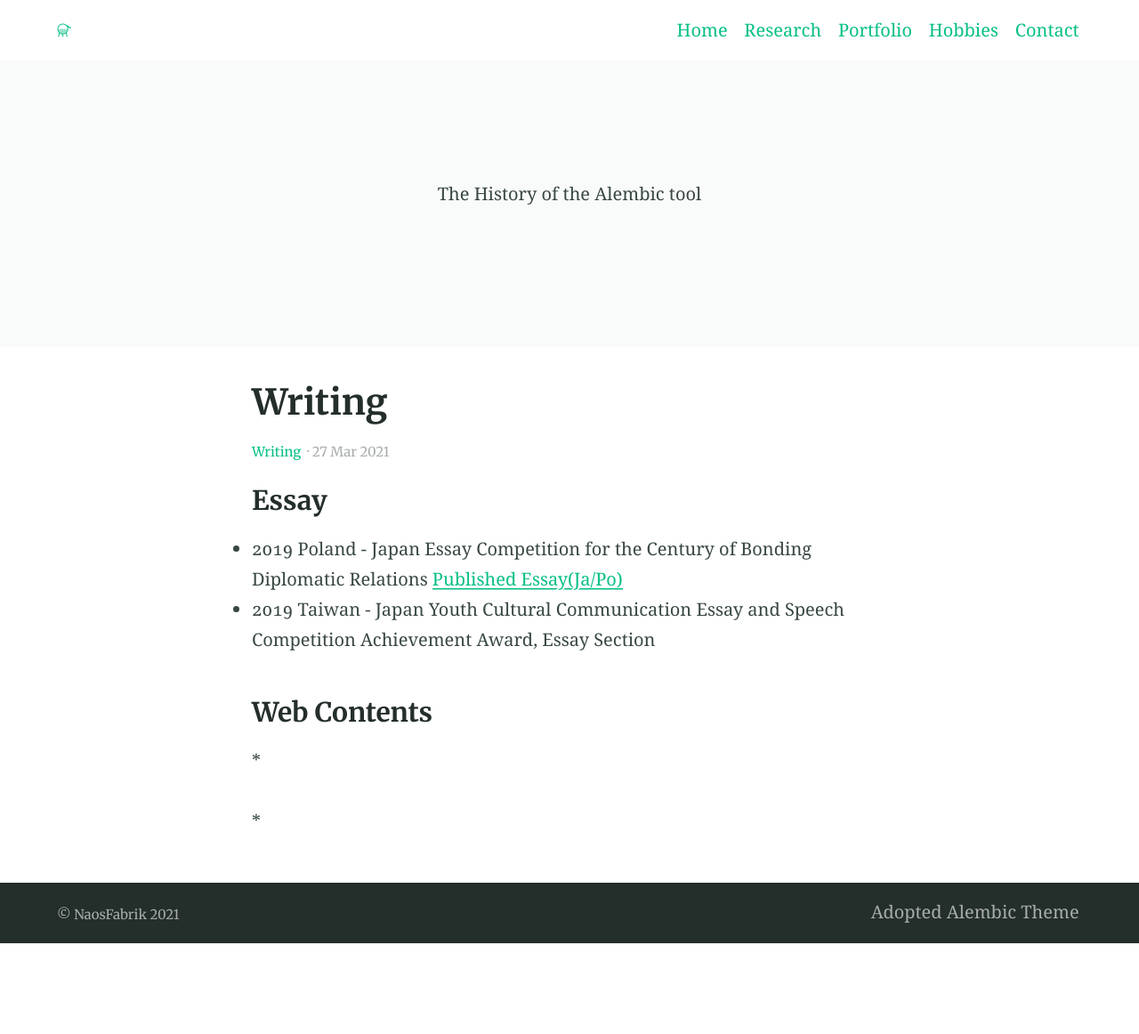
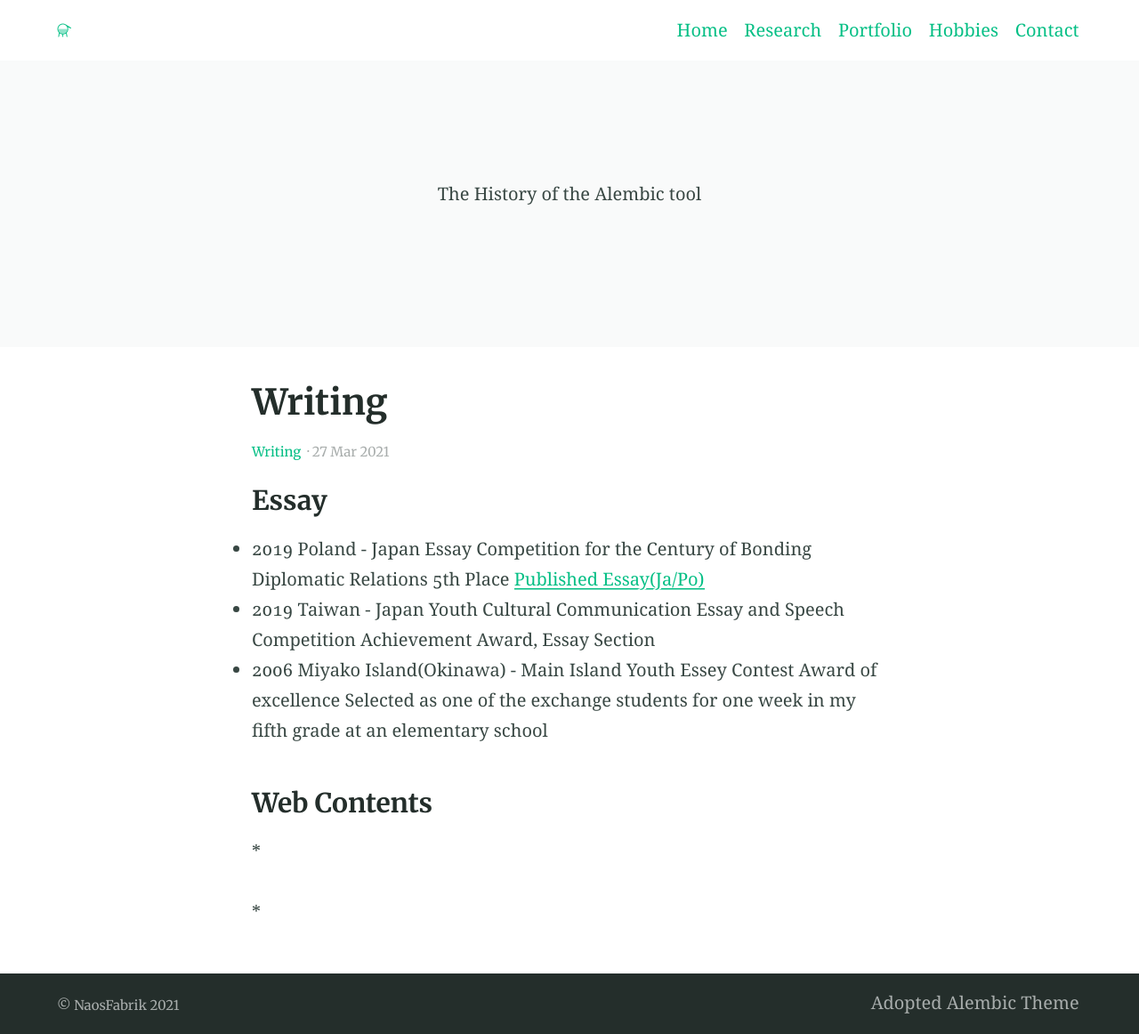
Before and after one commit to NaosFabrik/NaosFabrik.github.io, a Jekyll site: the page built from _posts/2021-03-27-example-post-one.md, in a window 1280 px wide. Shown: the whole page at 89% size. Built offline with Jekyll 4.4.1, drawn with Linux system fonts in a browser that asks for light colours; before the commit the page ends 1060 px from its top, so only the background shows below that.

Commit message:
Update 2021-03-27-example-post-one.md

```diff
--- a/_posts/2021-03-27-example-post-one.md
+++ b/_posts/2021-03-27-example-post-one.md
@@ -7,11 +7,16 @@ feature_text: |
 ---
 ### Essay
 * 2019 Poland - Japan Essay Competition for the Century of Bonding Diplomatic Relations
+5th Place
 [Published Essay(Ja/Po)](https://jpya.or.jp/ja/essaybook100yearanniversary/?fbclid=IwAR0SzSx6VSCblIBN87oWfzb3dBsDzXmn62247LG3Td8FlcD9IZtXoyF9ZrU)
 
 * 2019 Taiwan - Japan Youth Cultural Communication Essay and Speech Competition
 Achievement Award, Essay Section
 
+* 2006 Miyako Island(Okinawa) - Main Island Youth Essey Contest
+Award of excellence
+Selected as one of the exchange students for one week in my fifth grade at an elementary school
+
 ### Web Contents
 *
 
```
